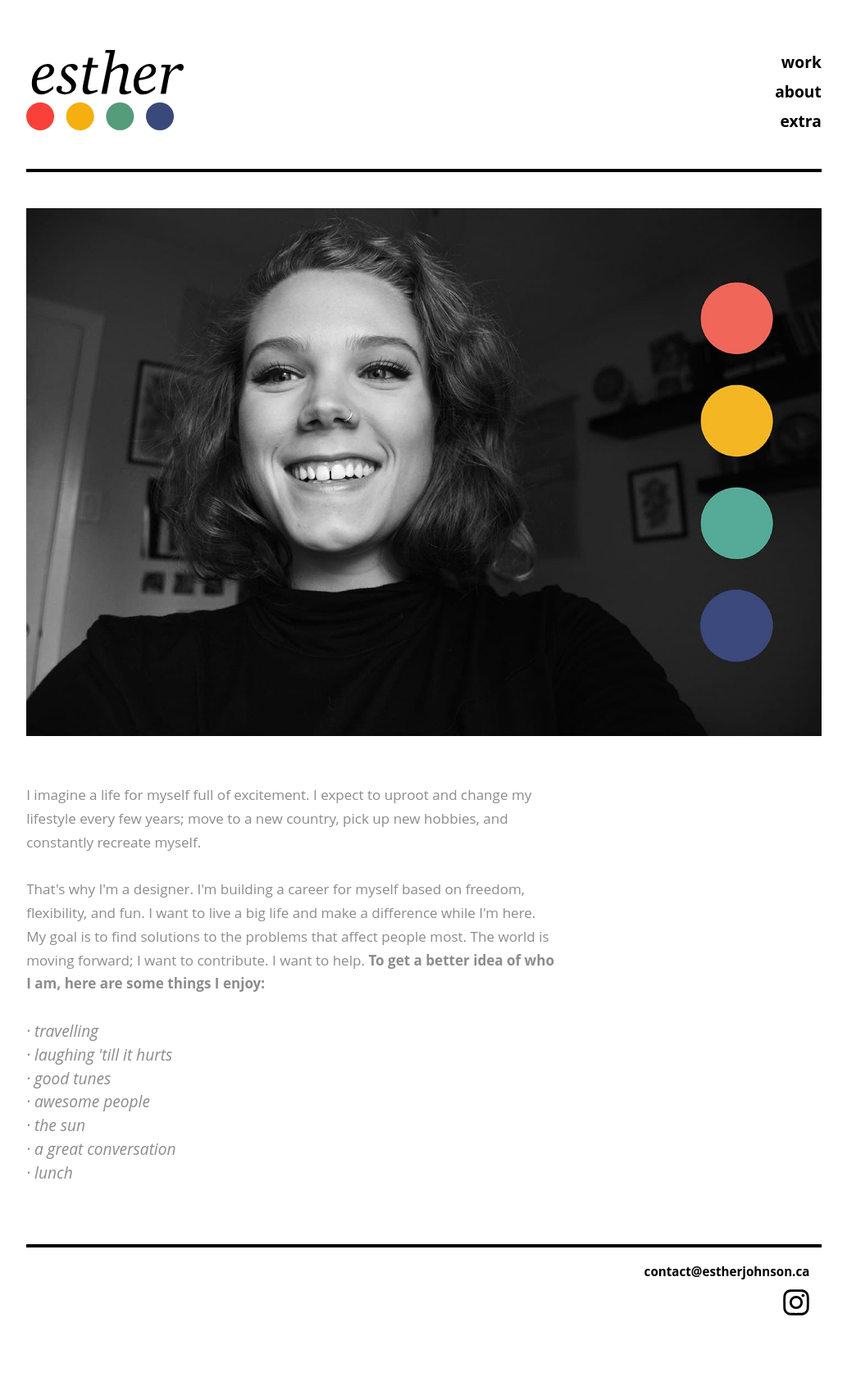
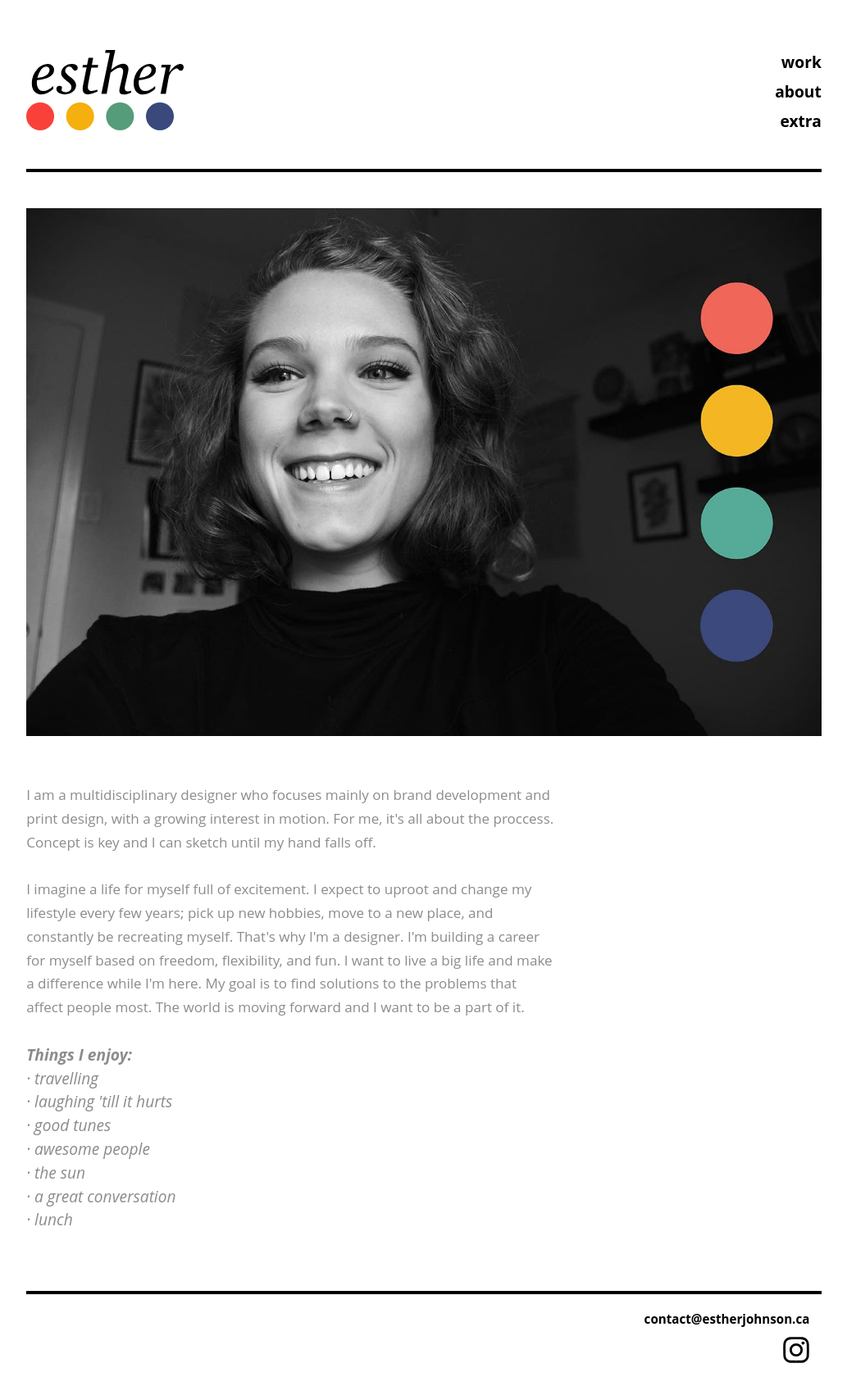
Before and after one commit to ethto/art-website, a Jekyll site: the page built from about.html, in a window 1280 px wide. Shown: the whole page at 82% size, without its empty margins (123-1156 px from the left). Built offline with Jekyll 4.4.1, drawn with Linux system fonts in a browser that asks for light colours; some web fonts are replaced; before the commit the page ends 1634 px from its top, so only the background shows below that.

Commit message:
Edited my about page

```diff
--- a/_layouts/default.html
+++ b/_layouts/default.html
@@ -67,7 +67,7 @@
           </div>
 
           <div class="insta">
-            <a href="https://www.instagram.com/estherjdesign/?hl=en">
+            <a href="https://www.instagram.com/estherjohnson.ca/?hl=en">
               <i class="icon i-32">
                 <img src="{{site.baseurl}}/images/instagram.svg" alt="">
               </i>
--- a/about.html
+++ b/about.html
@@ -15,10 +15,12 @@ layout: default
 
     <div class="about-me unit xs-1 s-1 m-2-3 l-2-3 xl-2-3 pad-b">
 
-      <p class="milli">I imagine a life for myself full of excitement. I expect to uproot and change my lifestyle every few years; move to a new country, pick up new hobbies, and constantly recreate myself.</p>
-      <p class="milli">That's why I'm a designer. I'm building a career for myself based on  freedom, flexibility, and fun. I want to live a big life and make a difference while I'm here. My goal is to find solutions to the problems that affect people most. The world is moving forward; I want to contribute. I want to help. <strong>To get a better idea of who I am, here are some things I enjoy:</strong></p>
+      <p class="milli">I am a multidisciplinary designer who focuses mainly on brand development and print design, with a growing interest in motion. For me, it's all about the proccess. Concept is key and I can sketch until my hand falls off.</p>
+
+      <p class="milli">I imagine a life for myself full of excitement. I expect to uproot and change my lifestyle every few years; pick up new hobbies, move to a new place, and constantly be recreating myself. That's why I'm a designer. I'm building a career for myself based on  freedom, flexibility, and fun. I want to live a big life and make a difference while I'm here. My goal is to find solutions to the problems that affect people most. The world is moving forward and I want to be a part of it.</p>
 
       <ul class="interests italic">
+        <li><strong>Things I enjoy:</strong></li>
         <li>· travelling</li>
         <li>· laughing 'till it hurts</li>
         <li>· good tunes</li>
```
